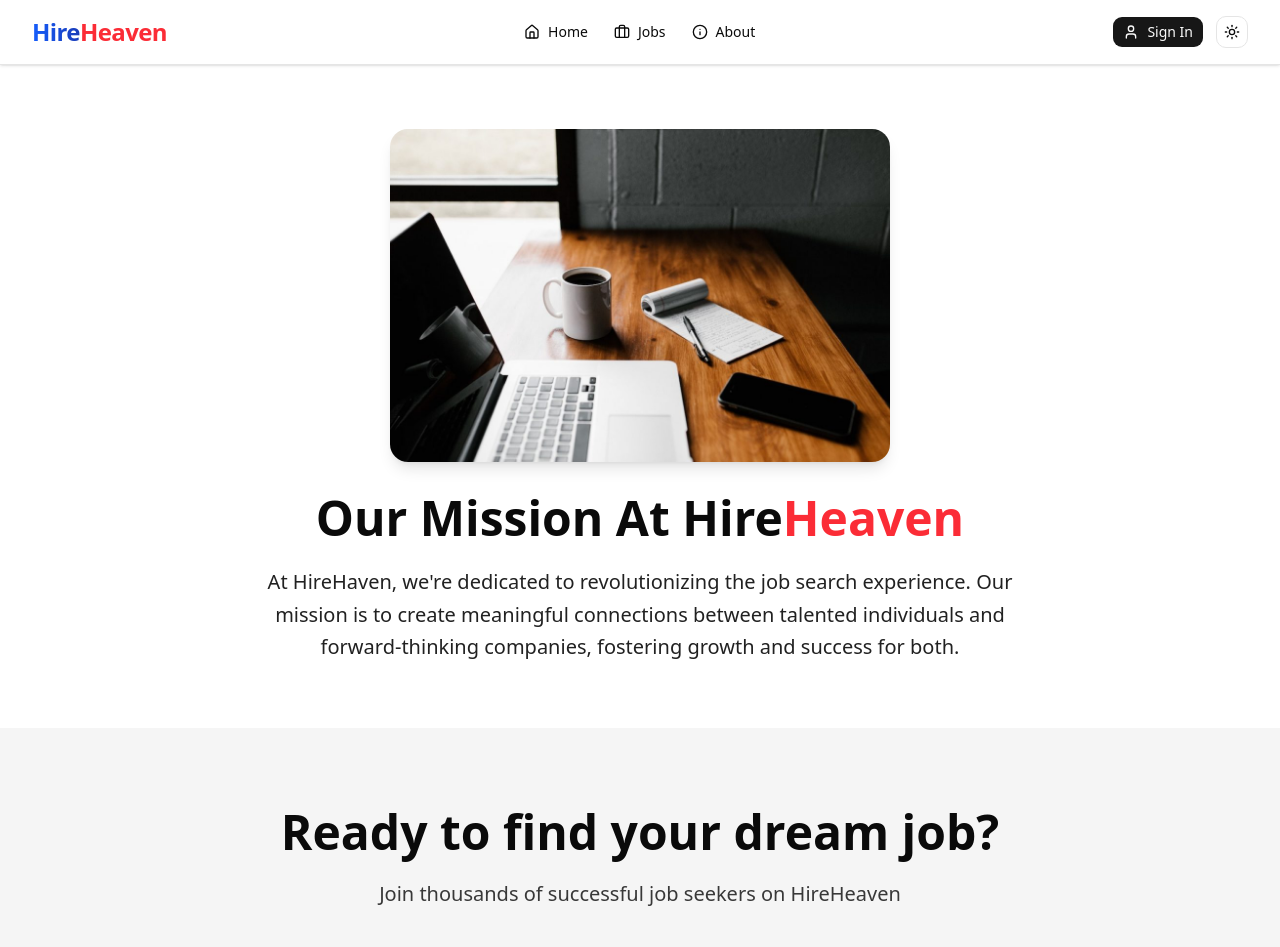
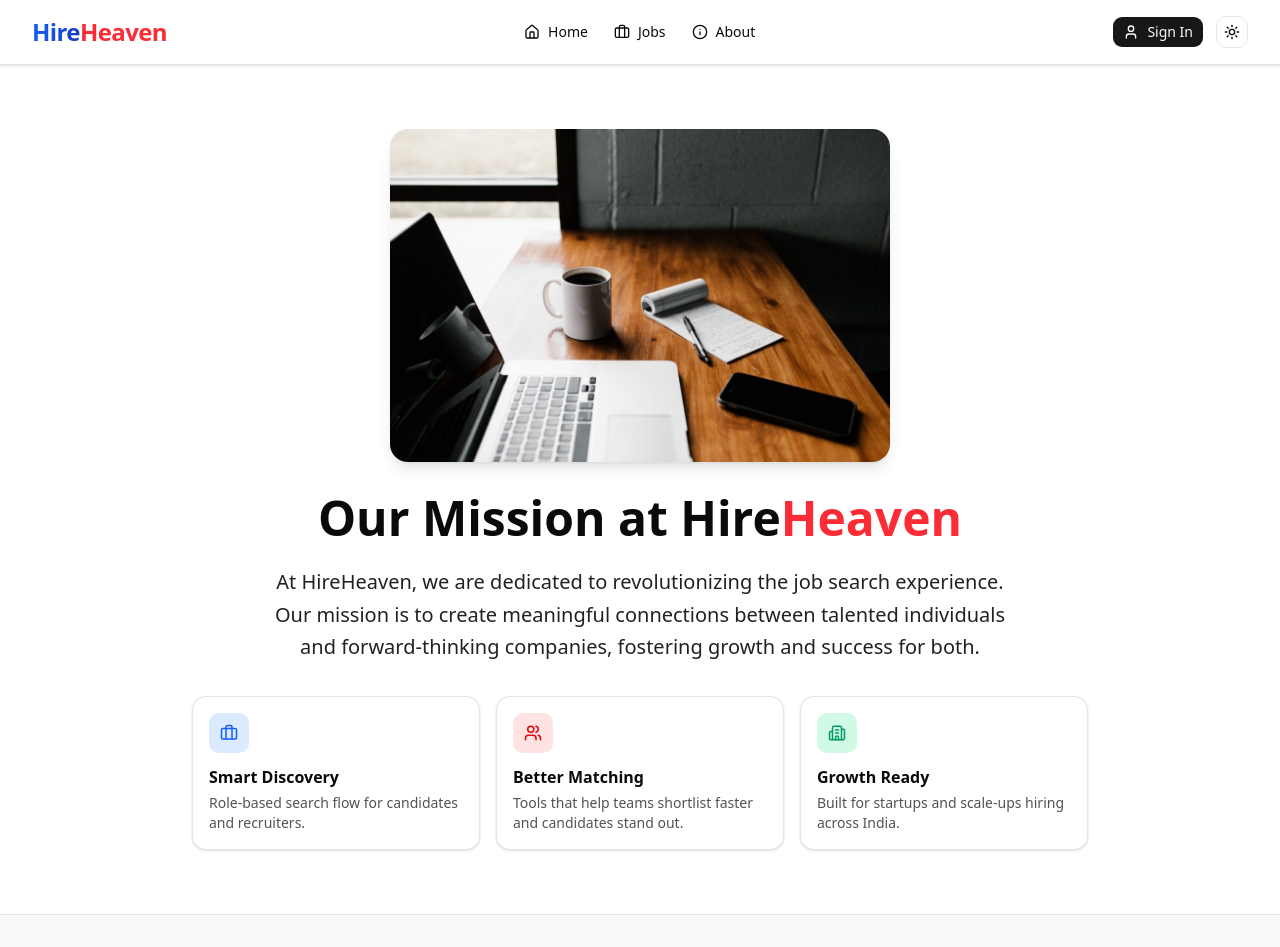
Before and after one commit to debug-node/Job-Portal, a Next.js app in the folder frontend/: page /about in a window 1280 px wide. Shown: the top 947 px of the page. Built offline with nearby package versions, Linux system fonts and the light colour scheme; no server answers.

Commit message:
chore: update page.tsx

```diff
--- a/frontend/src/app/about/page.tsx
+++ b/frontend/src/app/about/page.tsx
@@ -1,6 +1,7 @@
 import { Button } from "@/components/ui/button";
 import Link from "next/link";
-import { ArrowRight } from "lucide-react";
+import { ArrowRight, Briefcase, Building2, Users } from "lucide-react";
+import Image from "next/image";
 
 const About = () => {
 	return (
@@ -10,32 +11,65 @@ const About = () => {
 				<div className="max-w-4xl mx-auto">
 					{/* Image */}
 					<div className="flex justify-center mb-8">
-						<img
+						<Image
 							src="/about.jpg"
 							className="w-full max-w-125 rounded-2xl shadow-lg"
 							alt="About HireHeaven"
+							width={1100}
+							height={620}
 						/>
 					</div>
 
 					{/* Content */}
 					<div className="text-center space-y-6">
 						<h1 className="text-3xl md:text-4xl lg:text-5xl font-bold">
-							Our Mission At Hire
+							Our Mission at Hire
 							<span className="text-red-500">Heaven</span>
 						</h1>
 
 						<p className="text-lg md:text-xl leading-relaxed opacity-90 max-w-3xl mx-auto">
-							At HireHaven, we're dedicated to revolutionizing the job
+							At HireHeaven, we are dedicated to revolutionizing the job
 							search experience. Our mission is to create meaningful
 							connections between talented individuals and forward-thinking
 							companies, fostering growth and success for both.
 						</p>
+
+						<div className="grid md:grid-cols-3 gap-4 mt-8 text-left">
+							<div className="rounded-xl border bg-card p-4 shadow-sm">
+								<div className="h-10 w-10 rounded-lg bg-blue-100 dark:bg-blue-900/30 flex items-center justify-center mb-3">
+									<Briefcase size={18} className="text-blue-600" />
+								</div>
+								<h3 className="font-semibold mb-1">Smart Discovery</h3>
+								<p className="text-sm opacity-70">
+									Role-based search flow for candidates and recruiters.
+								</p>
+							</div>
+							<div className="rounded-xl border bg-card p-4 shadow-sm">
+								<div className="h-10 w-10 rounded-lg bg-red-100 dark:bg-red-900/30 flex items-center justify-center mb-3">
+									<Users size={18} className="text-red-600" />
+								</div>
+								<h3 className="font-semibold mb-1">Better Matching</h3>
+								<p className="text-sm opacity-70">
+									Tools that help teams shortlist faster and candidates
+									stand out.
+								</p>
+							</div>
+							<div className="rounded-xl border bg-card p-4 shadow-sm">
+								<div className="h-10 w-10 rounded-lg bg-emerald-100 dark:bg-emerald-900/30 flex items-center justify-center mb-3">
+									<Building2 size={18} className="text-emerald-600" />
+								</div>
+								<h3 className="font-semibold mb-1">Growth Ready</h3>
+								<p className="text-sm opacity-70">
+									Built for startups and scale-ups hiring across India.
+								</p>
+							</div>
+						</div>
 					</div>
 				</div>
 			</section>
 
 			{/* CTA Section */}
-			<section className="py-16 md:py-20 bg-secondary">
+			<section className="py-16 md:py-20 bg-secondary/60 border-y">
 				<div className="container mx-auto px-4">
 					<div className="max-w-3xl mx-auto text-center space-y-6">
 						<h2 className="text-3xl md:text-4xl lg:text-5xl font-bold">
```
